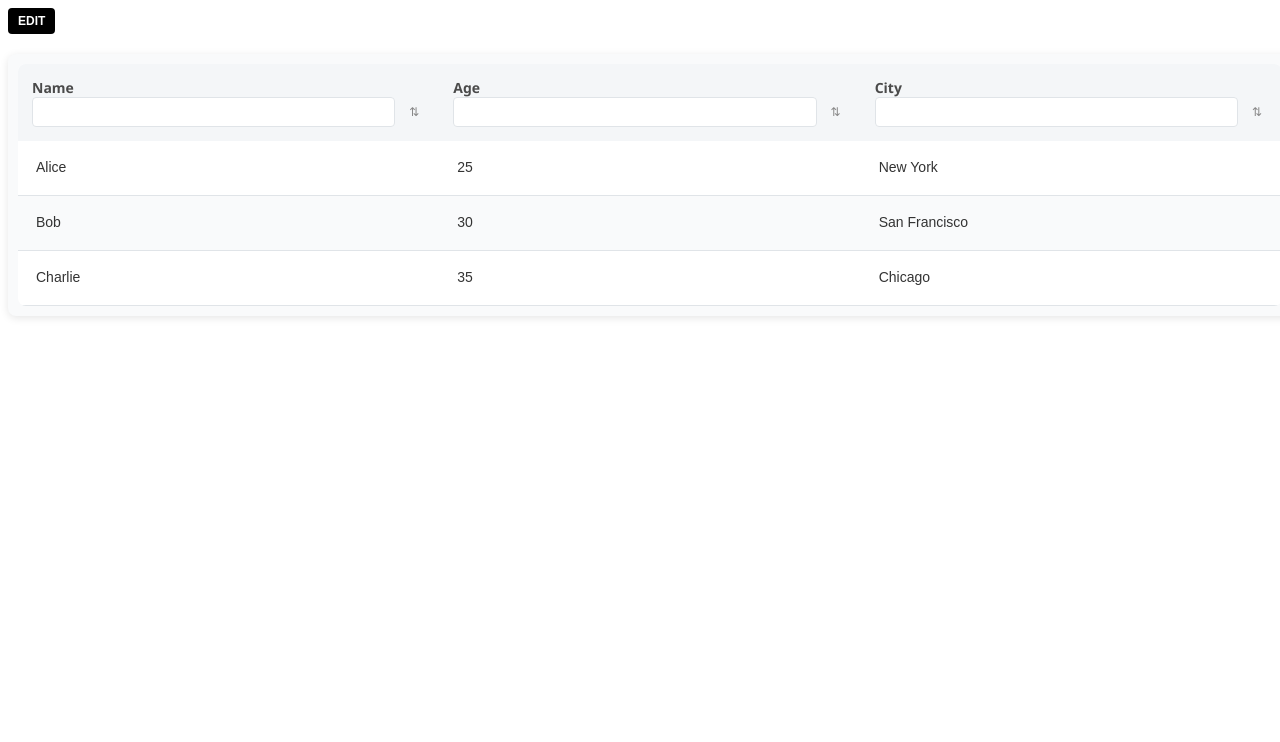
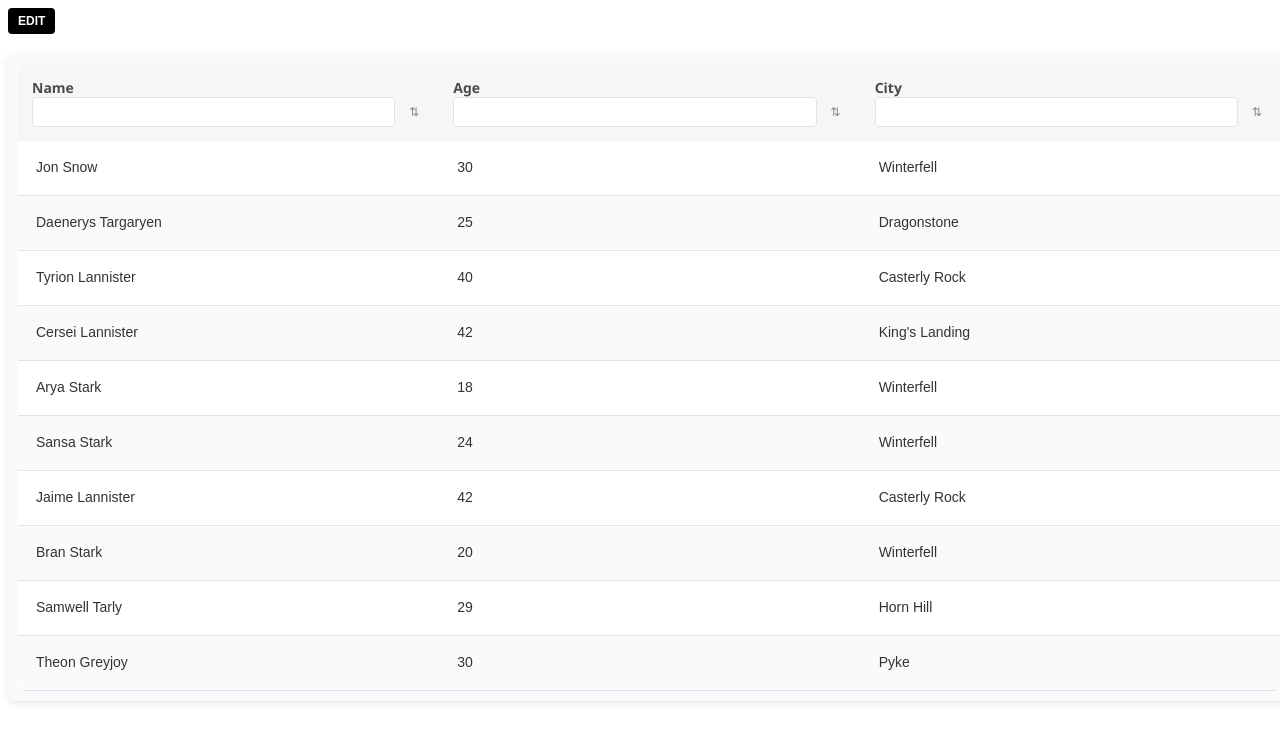
Before and after one commit to kurek775/ts-react-editable-table, a React (Vite) app: page / in a window 1280 px wide. Shown: the top 742 px of the page. Built offline with nearby package versions, Linux system fonts and the light colour scheme.

Commit message:
WIP - got mock data

```diff
--- a/src/App.tsx
+++ b/src/App.tsx
@@ -7,19 +7,48 @@ function App() {
   type DataRow = Record<string, string | number>;
 
   const [data, setData] = useState<DataRow[]>([
-    { Name: "Alice", Age: 25, City: "New York" },
-    { Name: "Bob", Age: 30, City: "San Francisco" },
-    { Name: "Charlie", Age: 35, City: "Chicago" },
+    { Name: "Jon Snow", Age: 30, City: "Winterfell", House: "Stark" },
+    {
+      Name: "Daenerys Targaryen",
+      Age: 25,
+      City: "Dragonstone",
+      House: "Targaryen",
+    },
+    {
+      Name: "Tyrion Lannister",
+      Age: 40,
+      City: "Casterly Rock",
+      House: "Lannister",
+    },
+    {
+      Name: "Cersei Lannister",
+      Age: 42,
+      City: "King's Landing",
+      House: "Lannister",
+    },
+    { Name: "Arya Stark", Age: 18, City: "Winterfell", House: "Stark" },
+    { Name: "Sansa Stark", Age: 24, City: "Winterfell", House: "Stark" },
+    {
+      Name: "Jaime Lannister",
+      Age: 42,
+      City: "Casterly Rock",
+      House: "Lannister",
+    },
+    { Name: "Bran Stark", Age: 20, City: "Winterfell", House: "Stark" },
+    { Name: "Samwell Tarly", Age: 29, City: "Horn Hill", House: "Tarly" },
+    { Name: "Theon Greyjoy", Age: 30, City: "Pyke", House: "Greyjoy" },
   ]);
 
   const handleSubmit = (updatedData: Array<Record<string, any>>) => {
-    console.log('Updated Data:', updatedData);
+    console.log("Updated Data:", updatedData);
     setData(updatedData);
   };
 
   return (
     <div>
-      <button className="action-button" onClick={() => setEditable(!editable)}>{editable ? 'STORNO':'EDIT'}</button>
+      <button className="action-button" onClick={() => setEditable(!editable)}>
+        {editable ? "STORNO" : "EDIT"}
+      </button>
       <Table
         initialData={data}
         headers={headers}
```
